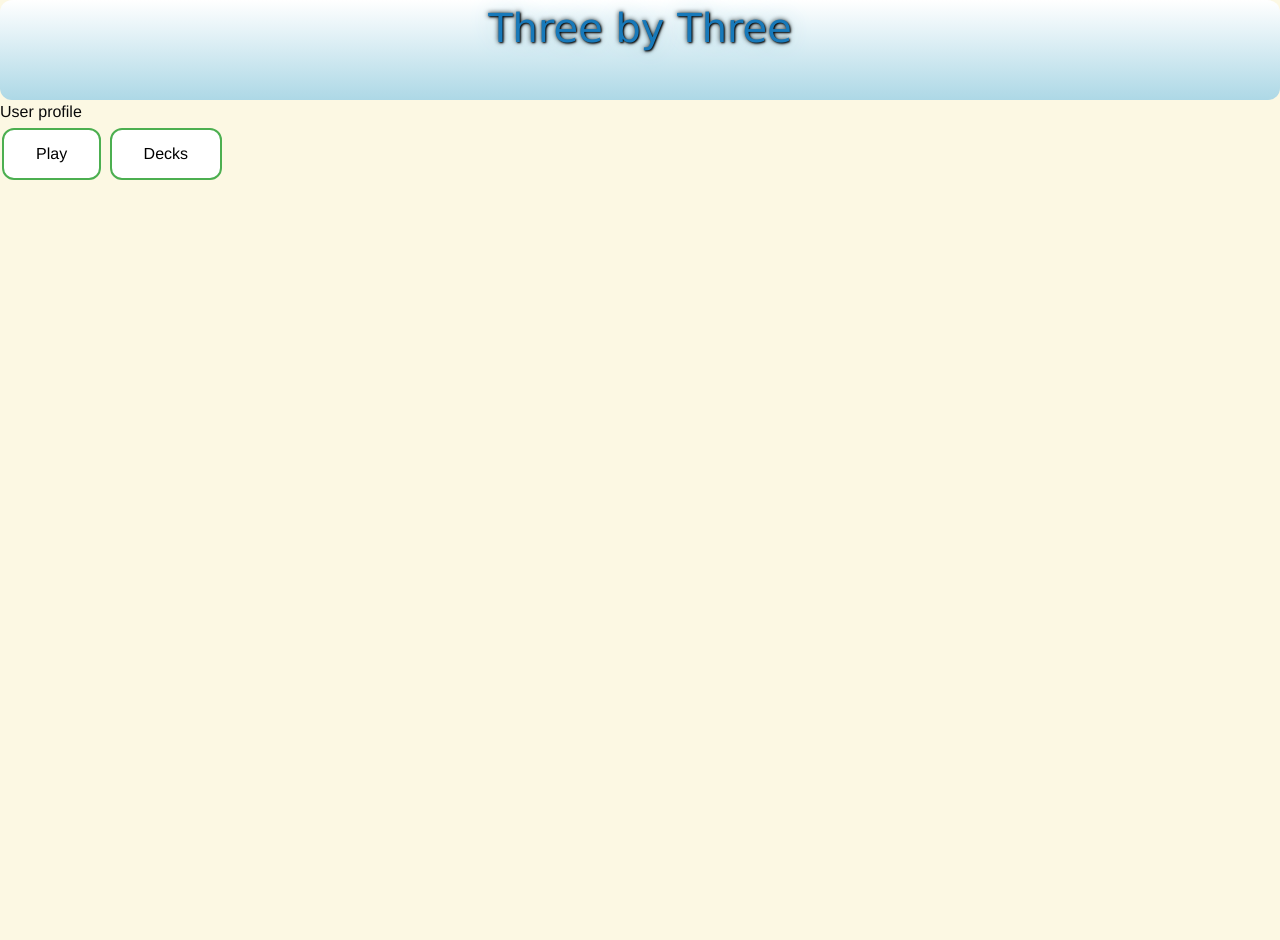
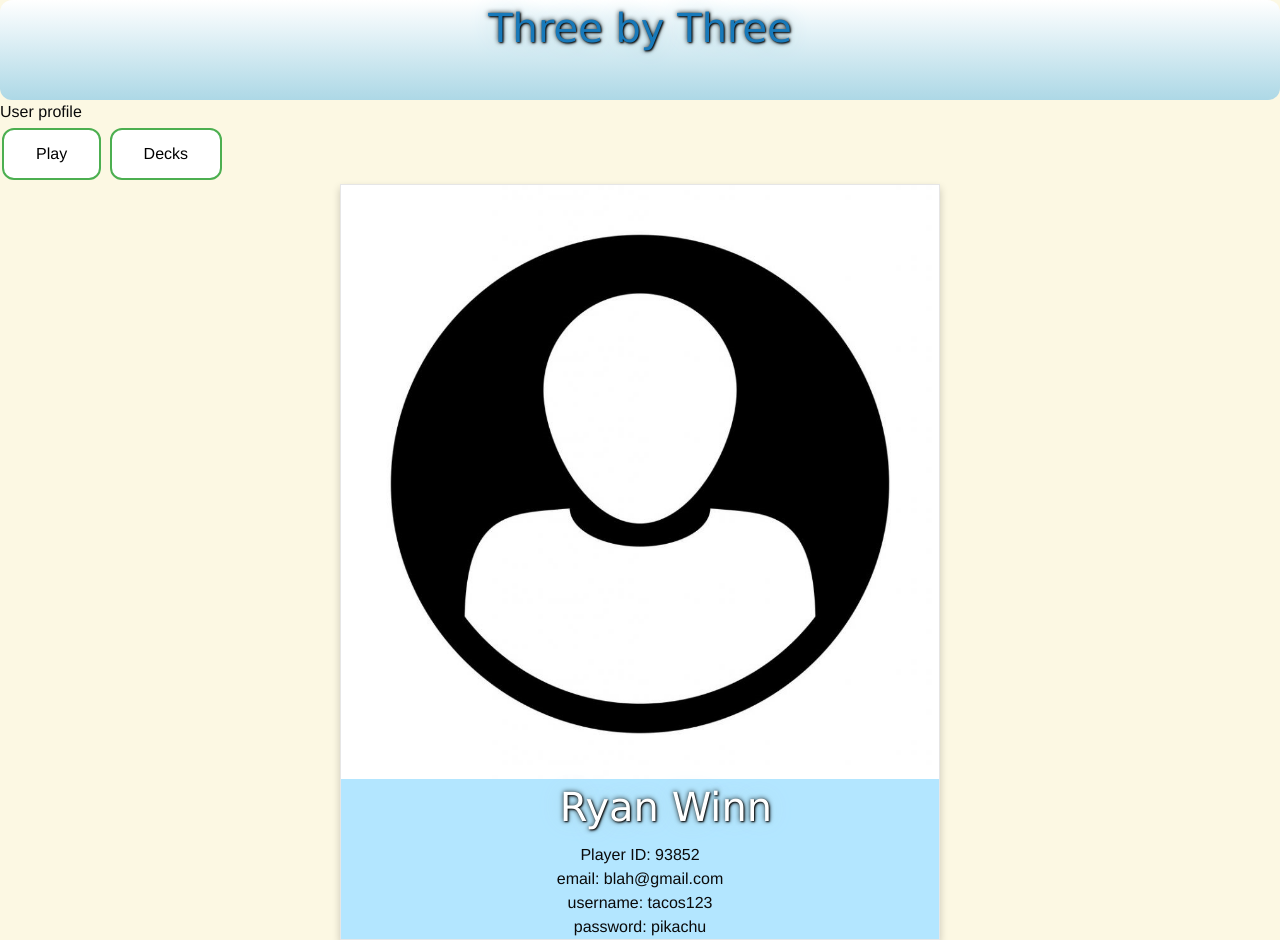
Before and after one commit to Omnibyte27/Web-Collab, a Django app: page /profile/ in a window 1280 px wide. Before the commit the page ends 180 px from the top, so only its background shows below. Run offline with Django 3.2, Linux system fonts and the light colour scheme; data that the repository does not hold is empty; some libraries are stand-ins or nearby versions.

Commit message:
Reupdate?

```diff
--- a/mysite/myapp/static/css/app.css
+++ b/mysite/myapp/static/css/app.css
@@ -227,3 +227,20 @@
 	float: left;
 	height: 100%;
 }
+
+
+
+/*CSS for the profile page*/
+.card {
+  box-shadow: 0 4px 8px 0 rgba(0, 0, 0, 0.2);
+  max-width: 600px;
+  margin: auto;
+  background-color:rgb(179, 230, 255);
+  text-align: center;
+}
+
+.a24 {
+  text-decoration: none;
+  font-size: 22px;
+  color: white;
+}
--- a/mysite/myapp/templates/profile.html
+++ b/mysite/myapp/templates/profile.html
@@ -21,6 +21,16 @@
 <button class="button button1">Decks</button>
 </a>
 
+
+<div class="card">
+  <img src="images/user.jpg" alt="Profile Pic" style="width:100%">
+  <h1>Ryan Winn</h1>
+  <a24>Player ID: 93852</a24>
+  <a24>email: blah@gmail.com</a24>
+	<a24>username: tacos123</a24>
+	<a24>password: pikachu</a24>
+</div>
+
 {% endblock %}
 {% block scripts %}
 	<script src="https://unpkg.com/axios/dist/axios.min.js"></script>
```
Also changed, not shown: mysite/myapp/templates/images/user.jpg (added).
